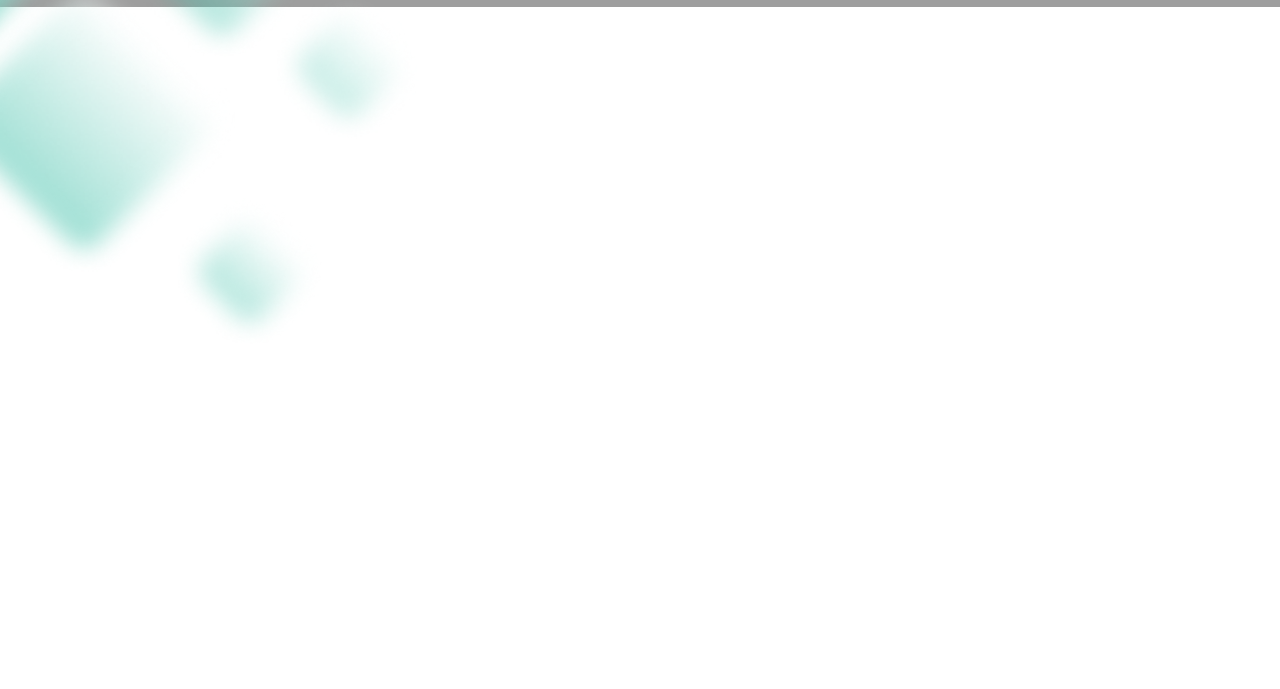
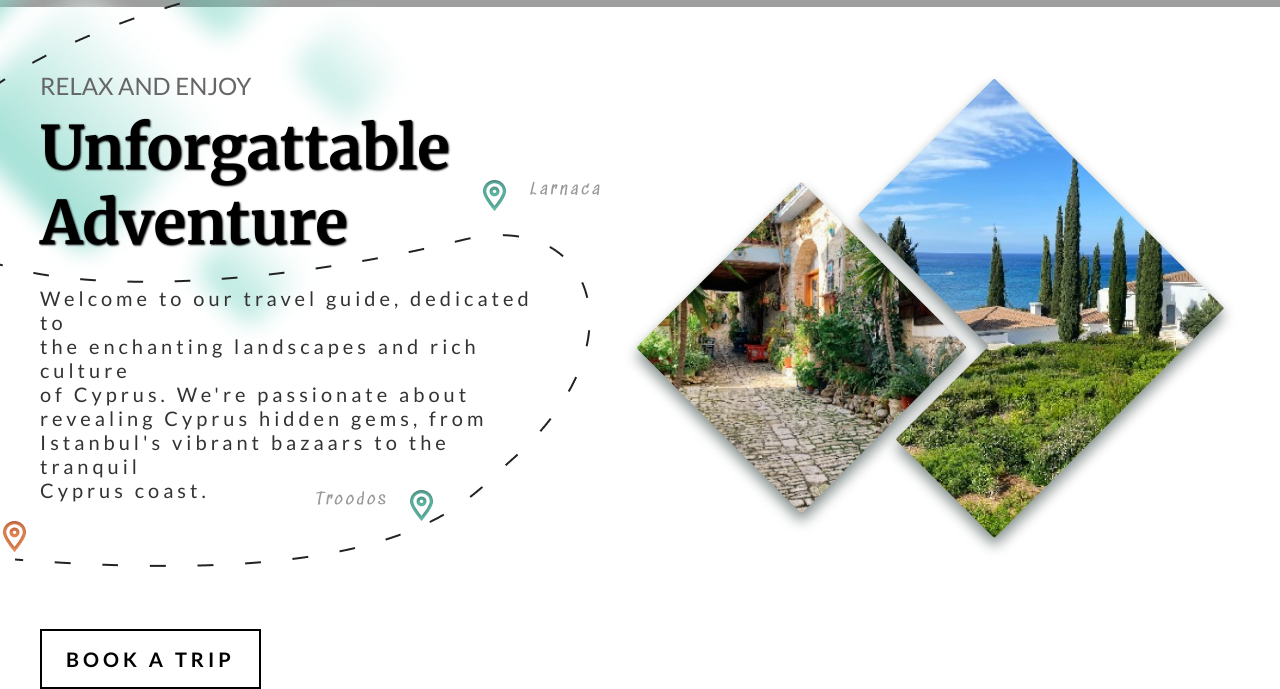
Before and after one commit to Katzeqed/Cyprus, a plain HTML site: page index.html in a window 1280 px wide. Shown: the part 953-1642 px from the top of the page. Before the commit the page ends 1309 px from the top, so only its background shows below. Drawn offline with Linux system fonts and the light colour scheme; files that its build step writes are made by us from their sources; grey boxes are pictures that could not be loaded; a web font is replaced by a local one.

Commit message:
СДЕЛАЛ ВТОРУЮ СЕКЦИЮЮЮЮ

```diff
--- a/assets/style/style.css
+++ b/assets/style/style.css
@@ -325,3 +325,94 @@ header .header-left u {
     left: -220px;
 
 }
+
+/* ВТОРАЯ СЕКЦИЯЯЯЯЯЯЯЯЯЯЯЯЯЯЯ */
+
+.section-2{
+    margin-top: 5%;
+}
+
+.section-2 .left-block{
+    position: relative;
+
+}
+
+.section-2 .container{
+    display: flex;
+}
+
+.section-2 h2 {
+    font-family: "Lato", sans-serif;
+    font-weight: 400;
+    font-style: normal;
+    font-size: 24px;
+    color: #666666;
+
+}
+
+
+
+.section-2 h1 {
+    font-family: "Merriweather", sans-serif;
+    font-weight: 700;
+    font-style: normal;
+    font-size: 60px;
+    color: #000000;
+    text-shadow: 1px 1px 2px black;
+    margin-top: 2%;
+}
+
+.section-2 p {
+    font-family: "Lato", sans-serif;
+    font-weight: 400;
+    font-style: normal;
+    font-size: 20px;
+    color: #333333;
+    letter-spacing: 4px;
+    margin-top: 5%;
+}
+
+.section-2 .path{
+    position: absolute;
+    top: -23%;
+    left: -210px;
+
+}
+
+.section-2 .right-block{
+    margin-left: 6%;
+}
+
+.section-2 button{
+    margin-top: 25%;
+}
+
+.section-2 .button{
+    font-family: "Lato", sans-serif;
+    font-size: 20px;
+    font-weight: 700;
+    color: rgb(0, 0, 0);
+    letter-spacing: 0.2em;
+    background-color: #ffffff;
+    padding: 16px 24px;
+    transition: all 0.3s ease-in-out;
+    display: inline-block;
+    box-shadow: none;
+    cursor: pointer;
+    border: solid 2px black;
+}
+
+.section-2 .button:hover{
+    font-family: "Lato", sans-serif;
+    font-size: 20px;
+    font-weight: 700;
+    color: rgb(255, 254, 254);
+    letter-spacing: 0.2em;
+    background-color: #F87932;
+    padding: 16px 24px;
+    transition: all 0.3s ease-in-out;
+    display: inline-block;
+    box-shadow: none;
+    cursor: pointer;
+    border: solid 2px black;
+}
--- a/index.html
+++ b/index.html
@@ -58,6 +58,24 @@
             </div>
         </div>
     </header>
+
+    <div class="section-2">
+        <div class="container">
+            <div class="left-block">
+                <h2>RELAX AND ENJOY</h2>
+                <h1>Unforgattable <br> Adventure</br>
+                </h1>
+                <p>Welcome to our travel guide, dedicated to <br> the enchanting landscapes and rich culture <br> of Cyprus. We're
+                    passionate about <br> revealing Cyprus hidden gems, from <br> Istanbul's vibrant bazaars to the tranquil <br>
+                    Cyprus coast.</p>
+                <img src="./assets/img/path.png" alt="" class="path">
+                <button class="button">BOOK A TRIP</button>
+            </div>
+            <div class="right-block">
+                <img src="./assets/img/rombs-block2.png" alt="">
+            </div>
+        </div>
+    </div>
 </body>
 
 </html>
```
